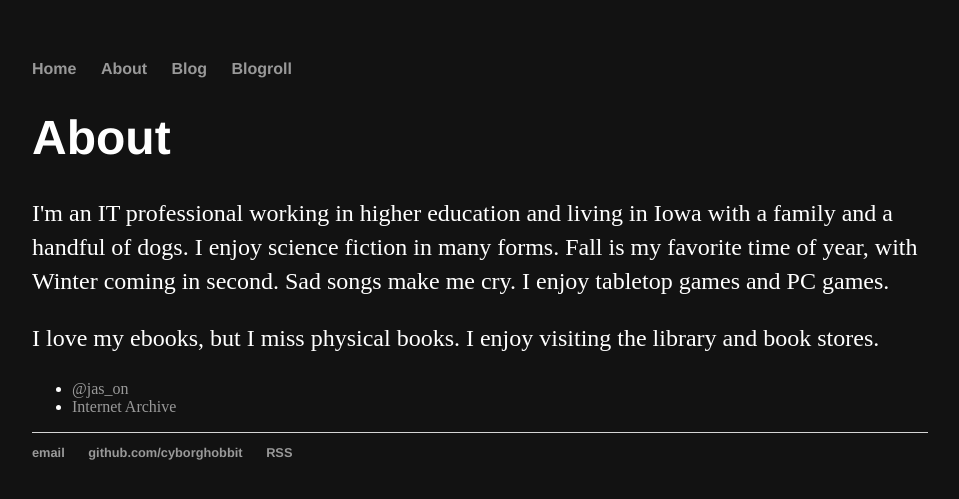
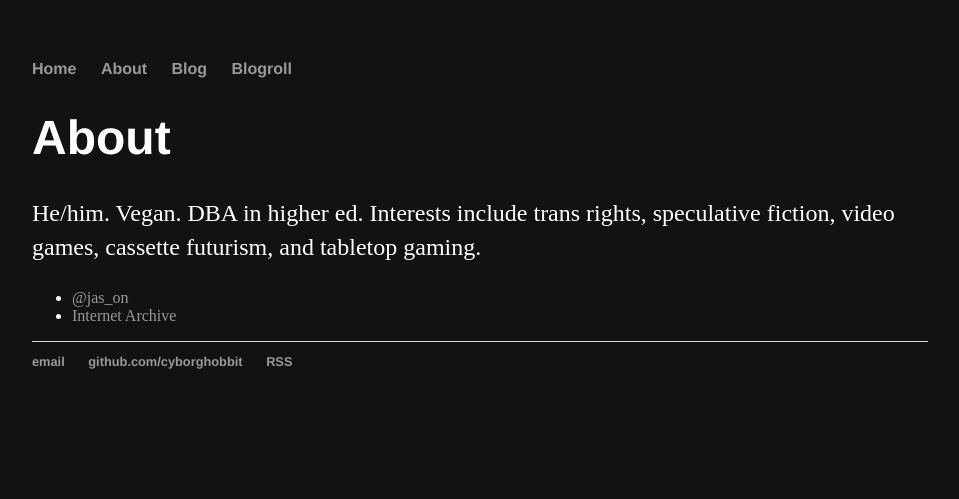
Before and after one commit to CyborgHobbit/cyborghobbit.github.io, a Jekyll site: the page built from about/index.html, in a window 1280 px wide. Shown: the top 499 px of the page, without its empty margins (160-1119 px from the left). Built offline with Jekyll 4.4.1, drawn with Linux system fonts in a browser that asks for light colours.

Commit message:
Update index.html

```diff
--- a/about/index.html
+++ b/about/index.html
@@ -4,8 +4,7 @@ title: CyborgHobbit's Blog - About
 ---
 		<div class="about">
 			<h1>About</h1>
-			<p>I'm an IT professional working in higher education and living in Iowa with a family and a handful of dogs. I enjoy science fiction in many forms. Fall is my favorite time of year, with Winter coming in second. Sad songs make me cry. I enjoy tabletop games and PC games.
-			<p>I love my ebooks, but I miss physical books. I enjoy visiting the library and book stores.</p>
+			<p>He/him. Vegan. DBA in higher ed. Interests include trans rights, speculative fiction, video games, cassette futurism, and tabletop gaming.
 
 			<ul class="contacts">
 				<li><a href="https://twitter.com/jas_on">@jas_on</a></li>
```
